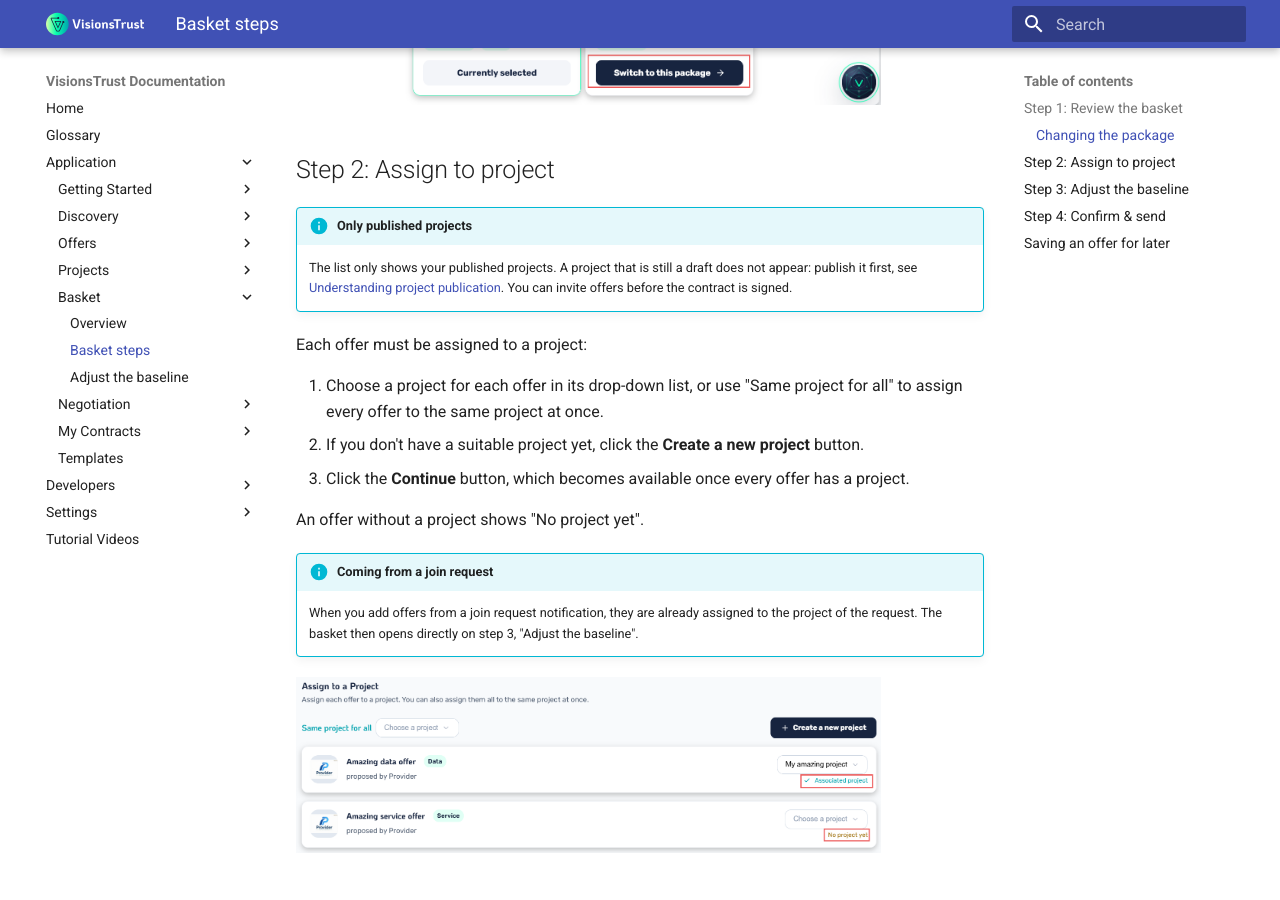
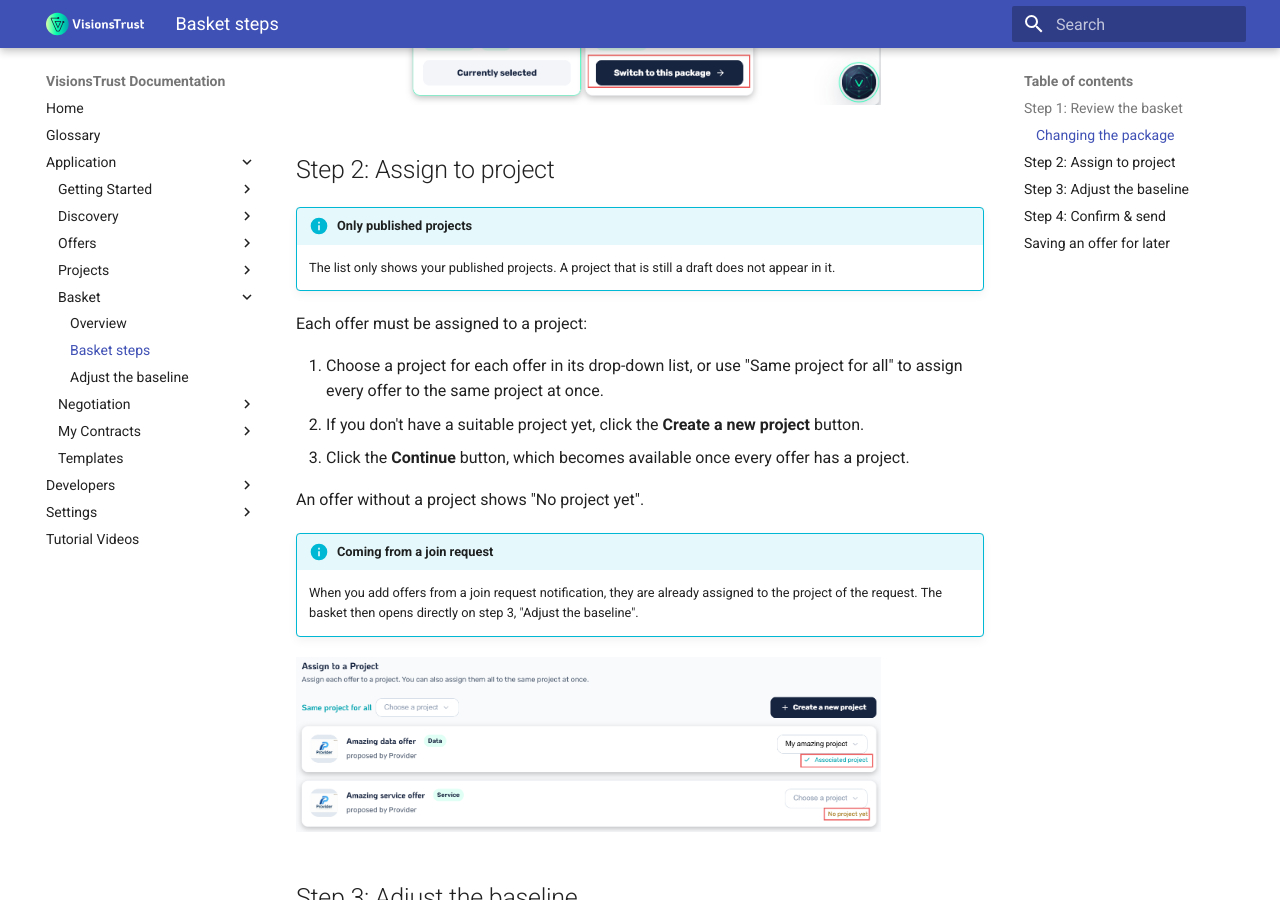
Before and after one commit to VisionsOfficial/visionstrust-docs, an MkDocs documentation site: the page built from docs/application/basket/basket-steps.md, in a window 1280 px wide and 900 px high, scrolled down 1179 px. Built offline with MkDocs 1.6.1 and Material for MkDocs 9.7.7, drawn with Linux system fonts in a browser that asks for light colours.

Commit message:
docs: note that draft projects are not listed in the basket

```diff
--- a/docs/application/basket/basket-steps.md
+++ b/docs/application/basket/basket-steps.md
@@ -24,7 +24,7 @@ When an offer comes with several packages, you can change the one you selected:
 
 !!! info "Only published projects"
 
-    The list only shows your published projects. A project that is still a draft does not appear: publish it first, see [Understanding project publication](../projects/project-settings.md#understanding-project-publication). You can invite offers before the contract is signed.
+    The list only shows your published projects. A project that is still a draft does not appear in it.
 
 Each offer must be assigned to a project:
 
```
